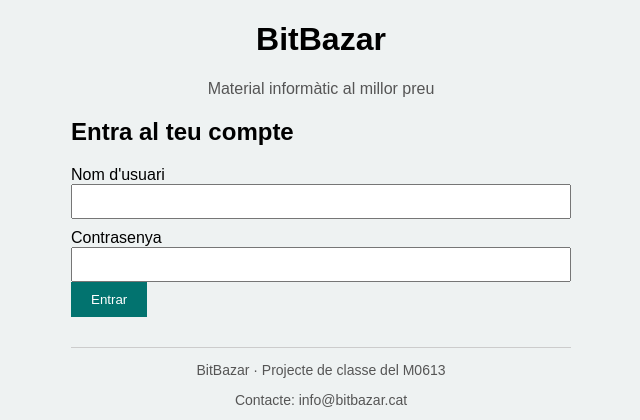
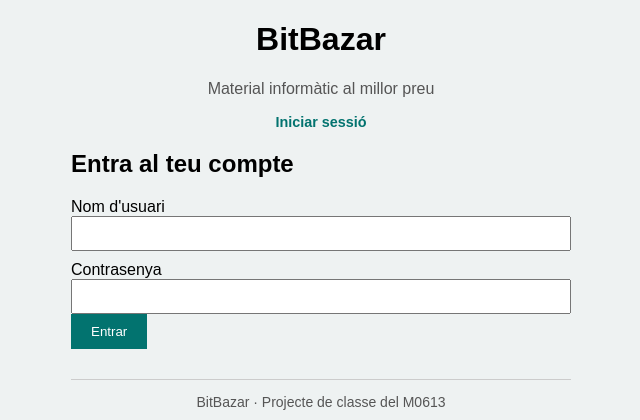
Before and after one commit to kinzhe1019/DAW2_M0613_ACT08, a PHP site: page /login.php in a window 1280 px wide. Shown: the top 420 px of the page, without its empty margins (319-959 px from the left). Run offline with PHP 8.4, Linux system fonts and the light colour scheme.

Commit message:
M0613 ACT08: apartat 6, salut a la capcalera

```diff
--- a/estils.css
+++ b/estils.css
@@ -129,3 +129,29 @@ footer {
 .tornar:hover {
     background: #c2661f;
 }
+
+/*
+    ACTIVITAT 8 · El login
+    Només afegeixo la regla del salut de la capçalera (apartat 6) i la caixa
+    dels errors del login (la classe .errors de login.php).
+*/
+
+/* el salut del header. l'enunciat posava l'enllac groc (#EFBD2A), pero el meu header
+   te el fons clar i el groc no es llegia, per aixo faig servir el verd de la botiga */
+header .usuari {
+    margin-top: .4rem;
+    font-size: .9rem;
+}
+
+header .usuari a {
+    color: #02736f;
+    text-decoration: none;
+    font-weight: bold;
+}
+
+/* la caixa dels errors, com la .ok pero en vermell */
+.errors {
+    background: #f8dede;
+    border-left: 4px solid #b3261e;
+    padding: 10px;
+}
--- a/header.php
+++ b/header.php
@@ -8,6 +8,17 @@
     - Fa servir $titolPagina, que l'ha de posar la pàgina ABANS del require.
     - Obre etiquetes que no tanca (<html>, <body> i <main>). No és un error:
       les tanca footer.php.
+
+    ACTIVITAT 8 · El login
+    APARTAT 6 · La capçalera que et saluda
+    - Dins del <header> hi ha el salut amb el nom i l'enllaç de sortir si has entrat,
+      o l'enllaç d'iniciar sessió si no. Com que està al header, surt a totes les pàgines
+      sense haver-ho de copiar a cada fitxer.
+    - Ho miro amb isset($_SESSION['usuari']) directament i no amb una funció de
+      funcions.php, perquè registre.php no inclou funcions.php i petaria.
+    - Les pàgines que no fan session_start() (registre.php, processa.php i gracies.php)
+      no tenen $_SESSION. isset() no dona cap avís, només torna false, i per això
+      allà sempre surt "Iniciar sessió".
 */
 
 // el fitxer inclos s'executa dins de la pagina que l'inclou, per aixo veu $titolPagina.
@@ -28,5 +39,15 @@ if (!isset($titolPagina)) {
     <header>
         <h1><?= BOTIGA_NOM ?></h1>
         <p><?= BOTIGA_LEMA ?></p>
+
+        <!-- si hi ha usuari a la sessio el saludo, si no surt l'enllac per entrar -->
+        <p class="usuari">
+        <?php if (isset($_SESSION['usuari'])): ?>
+            Hola, <strong><?= htmlspecialchars($_SESSION['nom']) ?></strong>
+            &middot; <a href="sortir.php">Sortir</a>
+        <?php else: ?>
+            <a href="login.php">Iniciar sessió</a>
+        <?php endif; ?>
+        </p>
     </header>
     <main>
```
